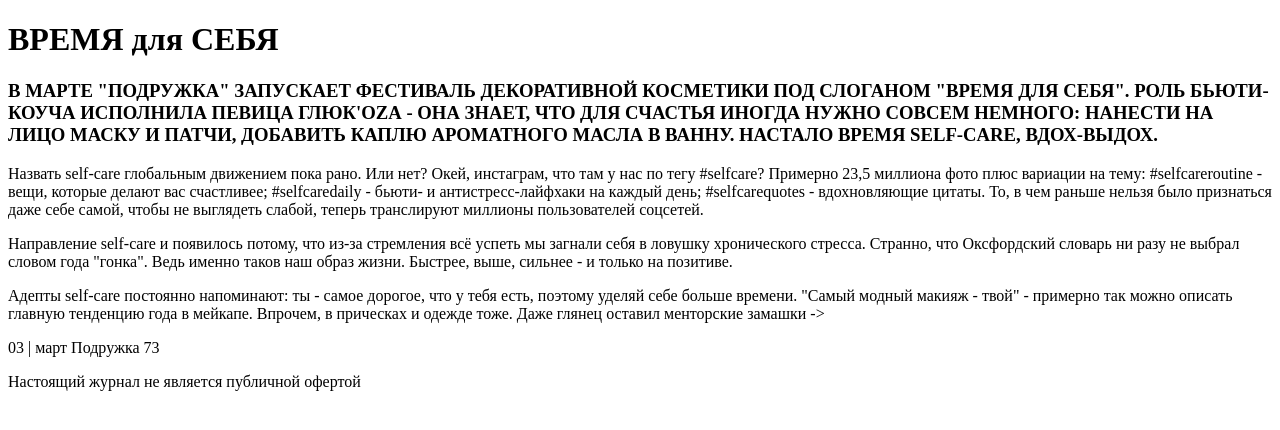
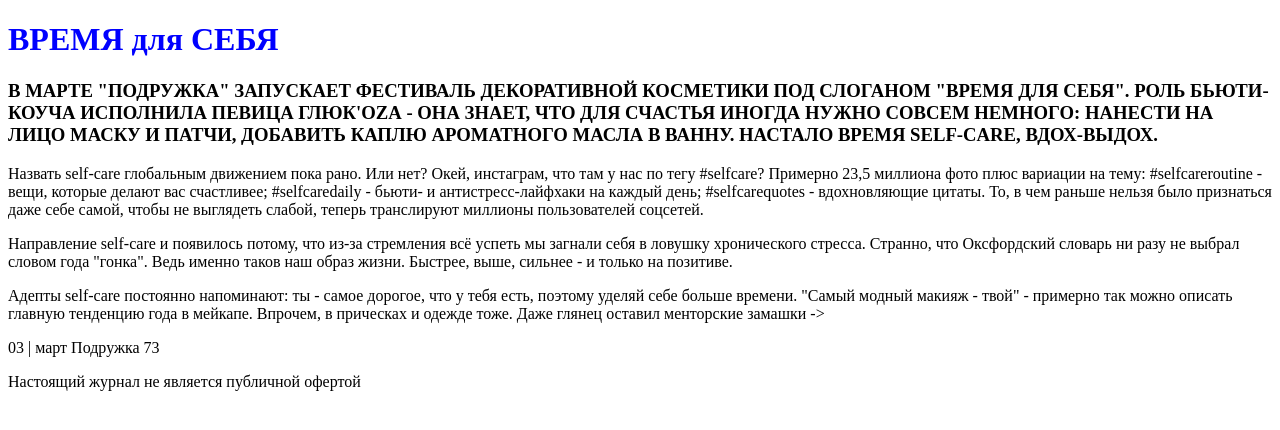
Before and after one commit to WebHeroSchool/3repository, a plain HTML site: page index.html in a window 1280 px wide. Drawn offline with Linux system fonts and the light colour scheme.

Commit message:
new file style.css

```diff
--- a/index.html
+++ b/index.html
@@ -3,10 +3,11 @@
  <head>
   <meta charset="utf-8">
   <title>ВРЕМЯ для СЕБЯ</title>
+  <link rel="stylesheet" href="./style.css">
  </head>
  <body>
   <header>
-   <h1>
+   <h1 class="title">
    ВРЕМЯ для СЕБЯ
    </h1>
   </header>
--- /dev/null
+++ b/style.css
@@ -0,0 +1,3 @@
+.title {
+    color: blue;
+}
```
